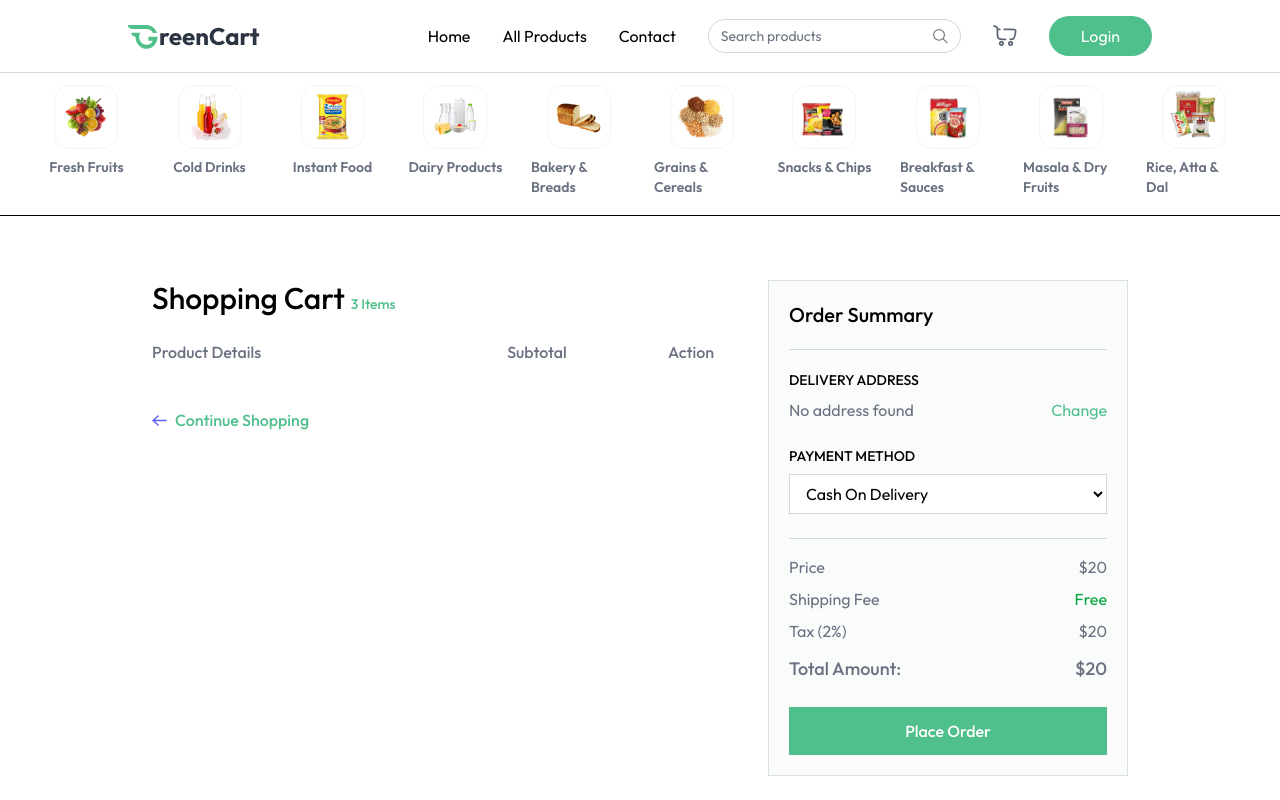
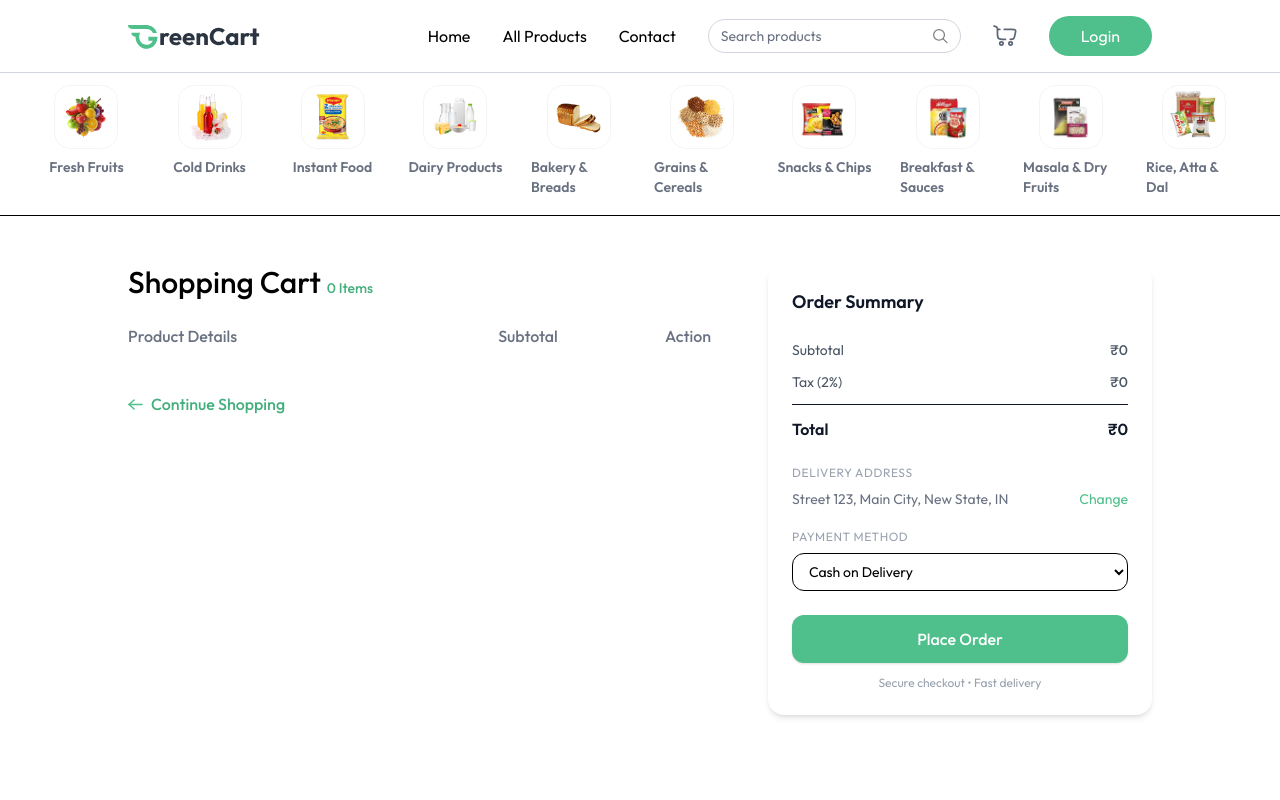
Before and after one commit to kamleshBisht04/GreenCart, a React (Vite) app in the folder client/: page /cart in a window 1280 px wide. Shown: the top 800 px of the page. Built offline with nearby package versions, Linux system fonts and the light colour scheme.

Commit message:
writing the functin for cart add and useMemo for getting cart data

```diff
--- a/client/src/pages/Cart.jsx
+++ b/client/src/pages/Cart.jsx
@@ -1,6 +1,6 @@
-import { useEffect, useMemo, useState } from "react";
+import { useMemo, useState } from "react";
 import { useAppContext } from "../context/AppContext";
-import { dummyAddress } from "../assets/assets";
+import { assets, dummyAddress } from "../assets/assets";
 
 const Cart = () => {
   const {
@@ -21,6 +21,10 @@ const Cart = () => {
   );
   const [paymentOption, setPaymentOption] = useState("COD");
 
+  const subtotal = getTotalAmount(products);
+  const tax = Math.round(subtotal * 0.02);
+  const total = subtotal + tax;
+
   const cartArray = useMemo(() => {
     if (products.length === 0) return [];
 
@@ -28,17 +32,23 @@ const Cart = () => {
     products.forEach((p) => {
       productMap[p._id] = p;
     });
-    return Object.keys(cartItems).map((key) => ({
-      ...productMap,
+
+    return Object.keys(cartItems)
+      .map((key) => ({
+        ...productMap[key],
         quantity: cartItems[key],
       }))
-  }, [cartItems, products]);
+      .filter(Boolean);
+  }, [products, cartItems]);
 
-  return (
-    <div className="mx-auto flex w-full max-w-6xl flex-col px-6 py-16 md:flex-row">
+  return products.length > 0 && cartItems ? (
+    <div className="mt-12 flex flex-col md:flex-row">
       <div className="max-w-4xl flex-1">
         <h1 className="mb-6 text-3xl font-medium">
-          Shopping Cart <span className="text-primary text-sm">3 Items</span>
+          Shopping Cart{" "}
+          <span className="text-primary-dull text-sm">
+            {getTotalItems()} Items
+          </span>
         </h1>
 
         <div className="grid grid-cols-[2fr_1fr_1fr] pb-3 text-base font-medium text-gray-500">
@@ -53,7 +63,15 @@ const Cart = () => {
             className="grid grid-cols-[2fr_1fr_1fr] items-center pt-3 text-sm font-medium text-gray-500 md:text-base"
           >
             <div className="flex items-center gap-3 md:gap-6">
-              <div className="flex h-24 w-24 cursor-pointer items-center justify-center overflow-hidden rounded border border-gray-300">
+              <div
+                onClick={() => {
+                  navigate(
+                    `/products/${product.category.toLowerCase()}/${product._id}`,
+                  );
+                  scrollTo(0, 0);
+                }}
+                className="flex h-24 w-24 cursor-pointer items-center justify-center overflow-hidden rounded border border-gray-300"
+              >
                 <img
                   className="h-full max-w-full object-cover"
                   src={product?.image[0]}
@@ -64,12 +82,20 @@ const Cart = () => {
                 <p className="hidden font-semibold md:block">{product.name}</p>
                 <div className="font-normal text-gray-500/70">
                   <p>
-                    Size: <span>{product.size || "N/A"}</span>
+                    Weight: <span>{product.weight || "N/A"}</span>
                   </p>
                   <div className="flex items-center">
                     <p>Qty:</p>
-                    <select className="outline-none">
-                      {Array(5)
+                    <select
+                      onChange={(e) =>
+                        updateCartItem(product._id, Number(e.target.value))
+                      }
+                      value={cartItems[product._id]}
+                      className="outline-none"
+                    >
+                      {Array(
+                        cartItems[product._id] > 9 ? cartItems[product._id] : 9,
+                      )
                         .fill("")
                         .map((_, index) => (
                           <option key={index} value={index + 1}>
@@ -82,115 +108,126 @@ const Cart = () => {
               </div>
             </div>
             <p className="text-center">
-              ${product.offerPrice * product.quantity}
+              {currency}
+              {product.offerPrice * product.quantity}
             </p>
-            <button className="mx-auto cursor-pointer">
-              <svg
-                width="20"
-                height="20"
-                viewBox="0 0 20 20"
-                fill="none"
-                xmlns="http://www.w3.org/2000/svg"
+            <button
+              onClick={() => removeFromCart(product._id)}
+              className="mx-auto cursor-pointer"
             >
-                <path
-                  d="m12.5 7.5-5 5m0-5 5 5m5.833-2.5a8.333 8.333 0 1 1-16.667 0 8.333 8.333 0 0 1 16.667 0"
-                  stroke="#FF532E"
-                  strokeWidth="1.5"
-                  strokeLinecap="round"
-                  strokeLinejoin="round"
+              <img
+                src={assets.remove_icon}
+                alt="remove icon"
+                className="inline-block h-6 w-6"
               />
-              </svg>
             </button>
           </div>
         ))}
 
-        <button className="group text-primary mt-8 flex cursor-pointer items-center gap-2 font-medium">
-          <svg
-            width="15"
-            height="11"
-            viewBox="0 0 15 11"
-            fill="none"
-            xmlns="http://www.w3.org/2000/svg"
+        <button
+          onClick={() => {
+            navigate("/products");
+            scrollTo(0, 0);
+          }}
+          className="group text-primary-dull mt-8 flex cursor-pointer items-center gap-2 font-medium"
         >
-            <path
-              d="M14.09 5.5H1M6.143 10 1 5.5 6.143 1"
-              stroke="#615fff"
-              strokeWidth="1.5"
-              strokeLinecap="round"
-              strokeLinejoin="round"
+          <img
+            src={assets.arrow_right_icon_colored}
+            className="transition group-hover:-translate-x-1"
+            alt="arrow icon"
           />
-          </svg>
           Continue Shopping
         </button>
       </div>
 
-      <div className="w-full max-w-[360px] border border-gray-300/70 bg-gray-100/40 p-5 max-md:mt-16">
-        <h2 className="text-xl font-medium md:text-xl">Order Summary</h2>
-        <hr className="my-5 border-gray-300" />
+      <div className="mt-10 w-full max-w-sm md:mt-0">
+        <div className="sticky top-6 rounded-2xl bg-white p-6 shadow-md">
+          <h2 className="text-lg font-semibold text-gray-900">Order Summary</h2>
 
-        <div className="mb-6">
-          <p className="text-sm font-medium uppercase">Delivery Address</p>
-          <div className="relative mt-2 flex items-start justify-between">
-            <p className="text-gray-500">No address found</p>
+          <div className="mt-6 space-y-3 text-sm text-gray-600">
+            <div className="flex justify-between">
+              <span>Subtotal</span>
+              <span className="font-medium">
+                {currency}
+                {subtotal}
+              </span>
+            </div>
+
+            <div className="flex justify-between">
+              <span>Tax (2%)</span>
+              <span className="font-medium">
+                {currency}
+                {tax}
+              </span>
+            </div>
+
+            <div className="flex justify-between border-t pt-3 text-base font-semibold text-gray-900">
+              <span>Total</span>
+              <span>
+                {currency}
+                {total}
+              </span>
+            </div>
+          </div>
+
+          {/* ADDRESS */}
+          <div className="mt-6">
+            <p className="text-xs tracking-wider text-gray-400 uppercase">
+              Delivery Address
+            </p>
+
+            <div className="mt-2 flex items-center justify-between">
+              <p className="text-sm text-gray-500">
+                {selectedAddress
+                  ? `${selectedAddress.street},
+                            ${selectedAddress.city}, ${selectedAddress.state}, ${selectedAddress.country}`
+                  : "No address found"}
+              </p>
+
               <button
                 onClick={() => setShowAddress(!showAddress)}
-              className="text-primary cursor-pointer hover:underline"
+                className="text-primary text-sm hover:underline"
               >
                 Change
               </button>
+            </div>
+
             {showAddress && (
-              <div className="absolute top-12 w-full border border-gray-300 bg-white py-1 text-sm">
-                <p
-                  onClick={() => setShowAddress(false)}
-                  className="p-2 text-gray-500 hover:bg-gray-100"
-                >
+              <div className="mt-3 overflow-hidden rounded-xl border text-sm">
+                <p className="cursor-pointer p-2 hover:bg-gray-100">
                   New York, USA
                 </p>
-                <p
-                  onClick={() => setShowAddress(false)}
-                  className="text-primary hover:bg-primary/10 cursor-pointer p-2 text-center"
-                >
-                  Add address
+                <p className="text-primary hover:bg-primary/10 cursor-pointer p-2">
+                  + Add new address
                 </p>
               </div>
             )}
           </div>
 
-          <p className="mt-6 text-sm font-medium uppercase">Payment Method</p>
+          {/* PAYMENT */}
+          <div className="mt-5">
+            <p className="text-xs tracking-wider text-gray-400 uppercase">
+              Payment Method
+            </p>
 
-          <select className="mt-2 w-full border border-gray-300 bg-white px-3 py-2 outline-none">
-            <option value="COD">Cash On Delivery</option>
-            <option value="Online">Online Payment</option>
+            <select className="mt-2 w-full rounded-xl border px-3 py-2 text-sm outline-none">
+              <option>Cash on Delivery</option>
+              <option>Online Payment</option>
             </select>
           </div>
 
-        <hr className="border-gray-300" />
+          {/* BUTTON */}
+          <button className="bg-primary hover:bg-primary-dull mt-6 h-12 w-full rounded-xl font-medium text-white shadow-sm transition">
+            Place Order
+          </button>
 
-        <div className="mt-4 space-y-2 text-gray-500">
-          <p className="flex justify-between">
-            <span>Price</span>
-            <span>$20</span>
-          </p>
-          <p className="flex justify-between">
-            <span>Shipping Fee</span>
-            <span className="text-green-600">Free</span>
-          </p>
-          <p className="flex justify-between">
-            <span>Tax (2%)</span>
-            <span>$20</span>
-          </p>
-          <p className="mt-3 flex justify-between text-lg font-medium">
-            <span>Total Amount:</span>
-            <span>$20</span>
+          <p className="mt-3 text-center text-xs text-gray-400">
+            Secure checkout • Fast delivery
           </p>
         </div>
-
-        <button className="bg-primary hover:bg-primary-dull mt-6 w-full cursor-pointer py-3 font-medium text-white transition">
-          Place Order
-        </button>
       </div>
     </div>
-  );
+  ) : null;
 };
 
 export default Cart;
```
Lines whose indentation alone changed are shown as unchanged.
